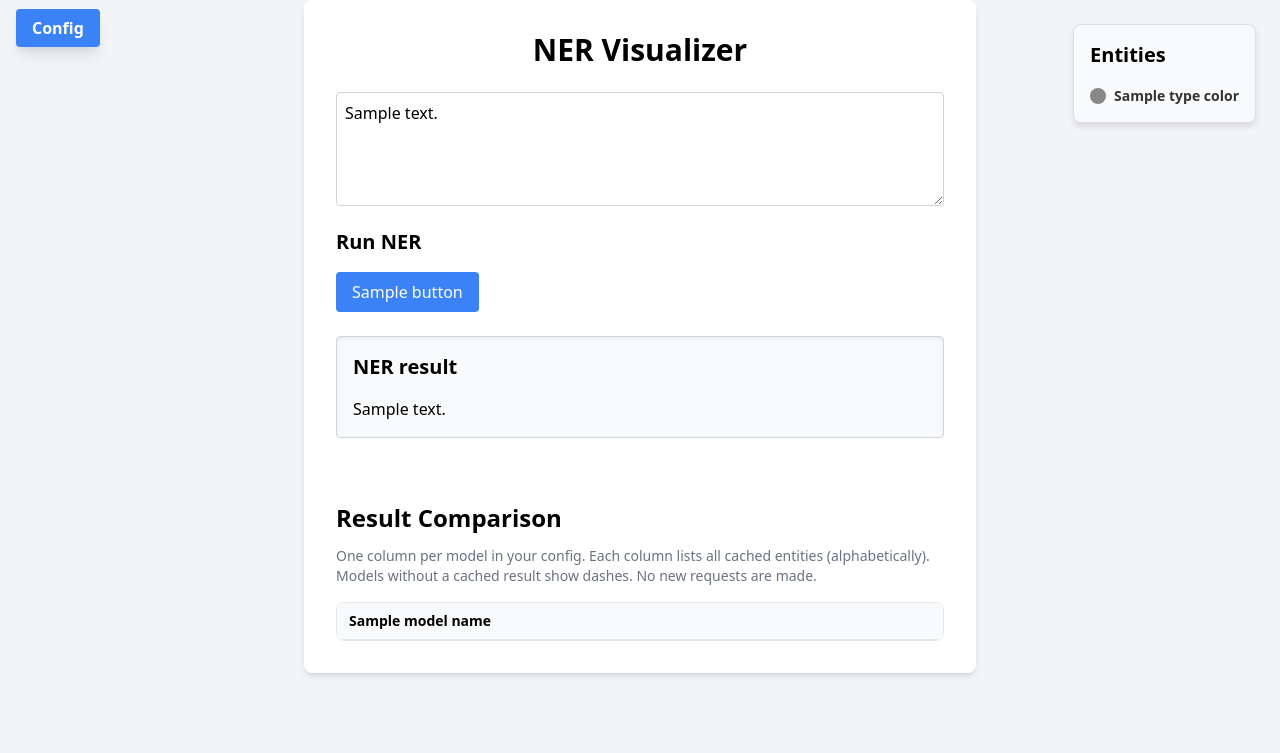
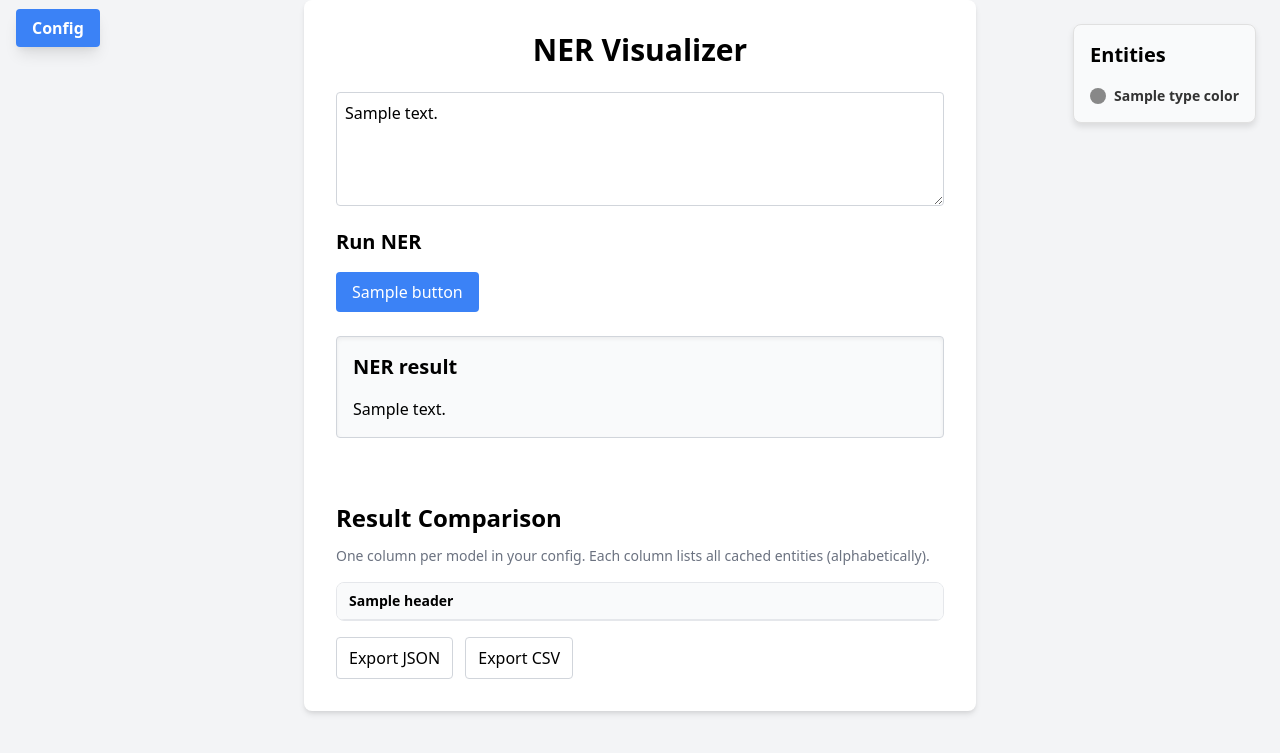
Before and after one commit to llinauer/ner_visualizer, a Flask app: template templates/index.html in a window 1280 px wide. Shown: the top 753 px of the page. Run offline with Flask 3, Linux system fonts and the light colour scheme; the template is opened without the code that fills it: most values are stand-ins (such as "Sample title", 1, 10 or a date in 2020); lists and menus that the app fills with data are empty.

Commit message:
Add data export

```diff
--- a/app.py
+++ b/app.py
@@ -10,6 +10,12 @@ from ner_visualizer.ner_utils import process_extra_args, highlight_text, get_col
 from ner_visualizer.services import send_ner_request
 from ner_visualizer.cache import sync_model_caches, get_cached_ner_result
 from ner_visualizer.compare import build_entity_columns
+from ner_visualizer.cache import get_cached_by_text, get_timing_by_text
+from flask import send_file, Response
+import io
+import csv
+import datetime as dt
+
 
 app = Flask(__name__)
 app.config["SECRET_KEY"] = os.environ.get("FLASK_SECRET_KEY", "dev-secret-change-me")
@@ -38,7 +44,7 @@ def index():
     raw_text = ""
     highlighted_html = ""
     all_labels: set[str] = set()
-    model_names: list[str] = []
+    model_headers: list[str] = []
     entity_columns: dict[str, list[tuple[str, str]]] = {}
 
     configs = load_configs()
@@ -60,7 +66,7 @@ def index():
             _LAST_UI_STATE[sid] = {"url": url, "text": raw_text, "extra_args": extra_args_str}
 
         # Build comparison columns (from cache only)
-        model_names, entity_columns = build_entity_columns(configs, raw_text)
+        model_headers, entity_columns = build_entity_columns(configs, raw_text)
 
     else:  # GET
         sid = session.get("sid")
@@ -78,7 +84,7 @@ def index():
                 all_labels.update(cached.values())
 
                 # Build comparison columns (from cache only)
-                model_names, entity_columns = build_entity_columns(configs, raw_text)
+                model_headers, entity_columns = build_entity_columns(configs, raw_text)
 
     return render_template(
         "index.html",
@@ -86,7 +92,7 @@ def index():
         highlighted_text=Markup(highlighted_html),
         type_colors={label: get_color_by_type(label) for label in all_labels},
         configs=configs,
-        model_names=model_names,
+        model_headers=model_headers,
         entity_columns=entity_columns,
     )
 
@@ -110,5 +116,108 @@ def config():
     return render_template("config.html", configs=configs, enumerate=enumerate)
 
 
+def _fmt_secs_csv(secs: float | None) -> str:
+    """One decimal, comma as decimal separator (e.g., 40,3 s). Empty if None."""
+    if secs is None:
+        return ""
+    return f"{secs:.1f}".replace(".", ",") + " s"
+
+
+def _build_wide_table_for_text(configs: list[dict], text: str):
+    """
+    Returns:
+      headers: list[str]  (model name with timing, e.g., "Flair (40,3 s)")
+      names:   list[str]  (plain model names from config, for lookups)
+      rows:    list[list[str]]  (each cell "entity — label" or "")
+    """
+    # Column order = config order
+    names = [c.get("button_name", c.get("url", "Model")) for c in configs]
+
+    # Build headers with timing (if present)
+    headers = []
+    columns = []  # list of lists of strings
+    max_len = 0
+
+    for c in configs:
+        url = c.get("url", "")
+        name = c.get("button_name", url or "Model")
+
+        secs = get_timing_by_text(url, text) if url else None
+        timing = _fmt_secs_csv(secs)
+        header = f"{name} ({timing})" if timing else name
+        headers.append(header)
+
+        # Pull cached result for this text (ignores extra_args)
+        cached = get_cached_by_text(url, text) if url else None
+        items = []
+        if cached:
+            # cached is {entity: label}
+            for ent, label in sorted(cached.items(), key=lambda kv: kv[0].lower()):
+                items.append(f"{ent} — {label}")
+        columns.append(items)
+        max_len = max(max_len, len(items))
+
+    # Build wide rows (pad with empty strings)
+    rows = []
+    for i in range(max_len):
+        row = []
+        for col in columns:
+            row.append(col[i] if i < len(col) else "")
+        rows.append(row)
+
+    return headers, names, rows
+
+
+@app.route("/export/comparison.json", methods=["GET"])
+def export_comparison_json():
+    # use the last text from the session (as you already do elsewhere)
+    sid = session.get("sid")
+    if not sid or sid not in _LAST_UI_STATE:
+        return jsonify({"error": "No last text available to export."}), 400
+
+    text = _LAST_UI_STATE[sid].get("text", "")
+    if not text:
+        return jsonify({"error": "No last text available to export."}), 400
+
+    configs = load_configs()
+    headers, names, rows = _build_wide_table_for_text(configs, text)
+
+    payload = {
+        "text": text,
+        "generated_at": dt.datetime.utcnow().isoformat() + "Z",
+        "columns": headers,  # model names with timing string
+        "rows": rows,  # rows of "entity — label" strings
+    }
+    return jsonify(payload)
+
+
+@app.route("/export/comparison.csv", methods=["GET"])
+def export_comparison_csv():
+    sid = session.get("sid")
+    if not sid or sid not in _LAST_UI_STATE:
+        return Response("No last text available to export.", status=400)
+
+    text = _LAST_UI_STATE[sid].get("text", "")
+    if not text:
+        return Response("No last text available to export.", status=400)
+
+    configs = load_configs()
+    headers, names, rows = _build_wide_table_for_text(configs, text)
+
+    sio = io.StringIO(newline="")
+    writer = csv.writer(sio)
+    writer.writerow(headers)
+    writer.writerows(rows)
+
+    mem = io.BytesIO(sio.getvalue().encode("utf-8"))
+    mem.seek(0)
+    return send_file(
+        mem,
+        mimetype="text/csv",
+        as_attachment=True,
+        download_name="comparison.csv",
+    )
+
+
 if __name__ == "__main__":
     app.run(host=Config.HOST, port=Config.PORT, debug=Config.DEBUG)
--- a/templates/index.html
+++ b/templates/index.html
@@ -72,25 +72,25 @@
     {% endif %}
 
 
-    {% if model_names %}
+      {% if model_headers %}
       <div class="mt-16">
         <h2 class="text-2xl font-bold mb-3">Result Comparison</h2>
         <p class="text-sm text-gray-500 mb-4">
           One column per model in your config. Each column lists all cached entities (alphabetically).
-          Models without a cached result show dashes. No new requests are made.
         </p>
 
         <div class="overflow-x-auto border border-gray-200 rounded-lg">
           <table class="min-w-full text-sm">
             <thead class="bg-gray-50 sticky top-0">
               <tr>
-                {% for m in model_names %}
-                  <th class="py-2 px-3 text-left font-semibold border-b border-gray-200">{{ m }}</th>
+                {% for header in model_headers %}
+                  <th class="py-2 px-3 text-left font-semibold border-b border-gray-200">{{ header }}</th>
                 {% endfor %}
               </tr>
             </thead>
             <tbody>
-              {# Find the tallest column so we render ALL rows #}
+              {# compute tallest column using the *plain* model names from configs #}
+              {% set model_names = configs | map(attribute='button_name') | list %}
               {% set ns = namespace(maxlen=0) %}
               {% for m in model_names %}
                 {% set l = (entity_columns.get(m) or [])|length %}
@@ -121,6 +121,14 @@
         </div>
       </div>
     {% endif %}
+
+    <div class="mt-4 flex gap-3">
+      <a href="{{ url_for('export_comparison_json') }}"
+        class="px-3 py-2 rounded border border-gray-300 hover:bg-gray-50">Export JSON</a>
+      <a href="{{ url_for('export_comparison_csv') }}"
+        class="px-3 py-2 rounded border border-gray-300 hover:bg-gray-50">Export CSV</a>
+    </div>
+
   </div>
 
 
```
Also changed, not shown: ner_visualizer/cache.py (+20 -1 lines), ner_visualizer/compare.py (+22 -7 lines), ner_visualizer/services.py (+6 -2 lines).
